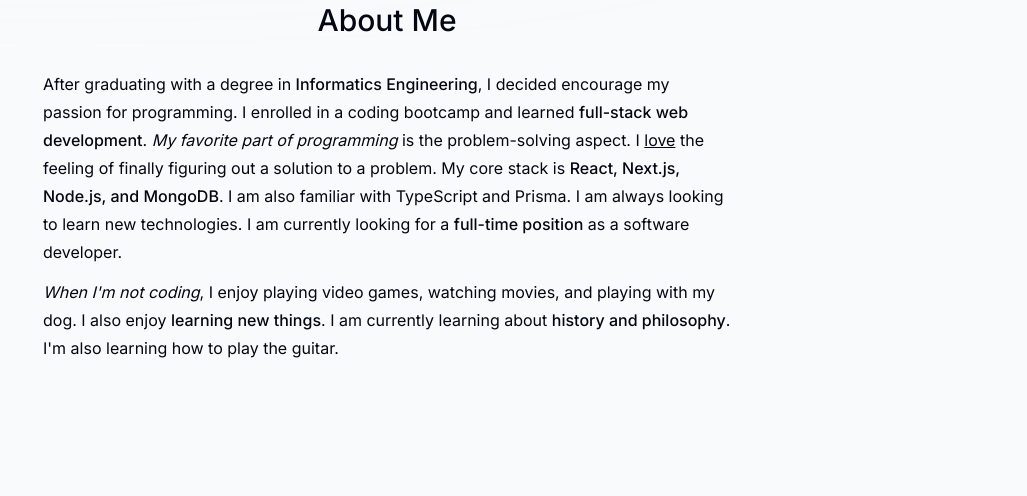
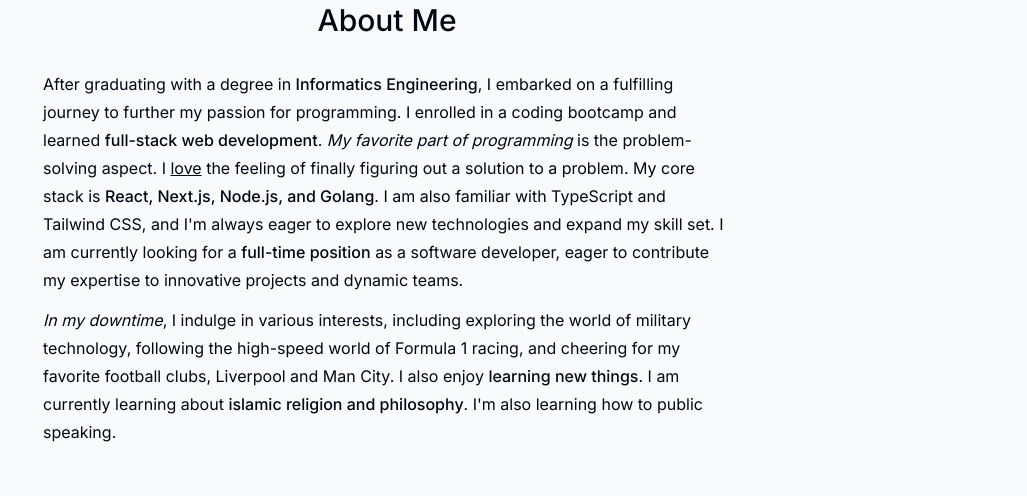
Before and after one commit to fadhilansyah25-codedojo/nextjs-portfolio, a Next.js app: page / in a window 1280 px wide. Shown: the part 862-1358 px from the top of the page, without its empty margins (253-1280 px from the left). Built offline with nearby package versions, Linux system fonts and the light colour scheme; no server answers.

Commit message:
feat: update about section description

```diff
--- a/components/about.tsx
+++ b/components/about.tsx
@@ -20,30 +20,33 @@ export default function About() {
       <SectionHeading>About me</SectionHeading>
       <p className="mb-3">
         After graduating with a degree in{" "}
-        <span className="font-medium">Informatics Engineering</span>, I decided
-        encourage my passion for programming. I enrolled in a coding bootcamp
-        and learned{" "}
+        <span className="font-medium">Informatics Engineering</span>, I embarked
+        on a fulfilling journey to further my passion for programming. I
+        enrolled in a coding bootcamp and learned{" "}
         <span className="font-medium">full-stack web development</span>.{" "}
         <span className="italic">My favorite part of programming</span> is the
         problem-solving aspect. I <span className="underline">love</span> the
         feeling of finally figuring out a solution to a problem. My core stack
         is{" "}
         <span className="font-medium">
-          React, Next.js, Node.js, and MongoDB
+          React, Next.js, Node.js, and Golang
         </span>
-        . I am also familiar with TypeScript and Prisma. I am always looking to
-        learn new technologies. I am currently looking for a{" "}
-        <span className="font-medium">full-time position</span> as a software
-        developer.
+        . I am also familiar with TypeScript and Tailwind CSS, and I'm always eager to
+        explore new technologies and expand my skill set. I am currently looking
+        for a <span className="font-medium">full-time position</span> as a
+        software developer, eager to contribute my expertise to innovative
+        projects and dynamic teams.
       </p>
 
       <p>
-        <span className="italic">When I'm not coding</span>, I enjoy playing
-        video games, watching movies, and playing with my dog. I also enjoy{" "}
+        <span className="italic">In my downtime</span>, I indulge in various
+        interests, including exploring the world of military technology,
+        following the high-speed world of Formula 1 racing, and cheering for my
+        favorite football clubs, Liverpool and Man City. I also enjoy{" "}
         <span className="font-medium">learning new things</span>. I am currently
         learning about{" "}
-        <span className="font-medium">history and philosophy</span>. I'm also
-        learning how to play the guitar.
+        <span className="font-medium">islamic religion and philosophy</span>.
+        I'm also learning how to public speaking.
       </p>
     </motion.section>
   );
--- a/components/intro.tsx
+++ b/components/intro.tsx
@@ -71,7 +71,7 @@ export default function Intro() {
         <span className="font-bold">
           {new Date().getFullYear() - 2020}+ years
         </span>{" "}
-        to mastering <span className="font-bold">web development</span>. I enjoy
+        to learning <span className="font-bold">web development</span>. I enjoy
         building <span className="italic underline">sites & apps.</span>
       </motion.h1>
 
```
